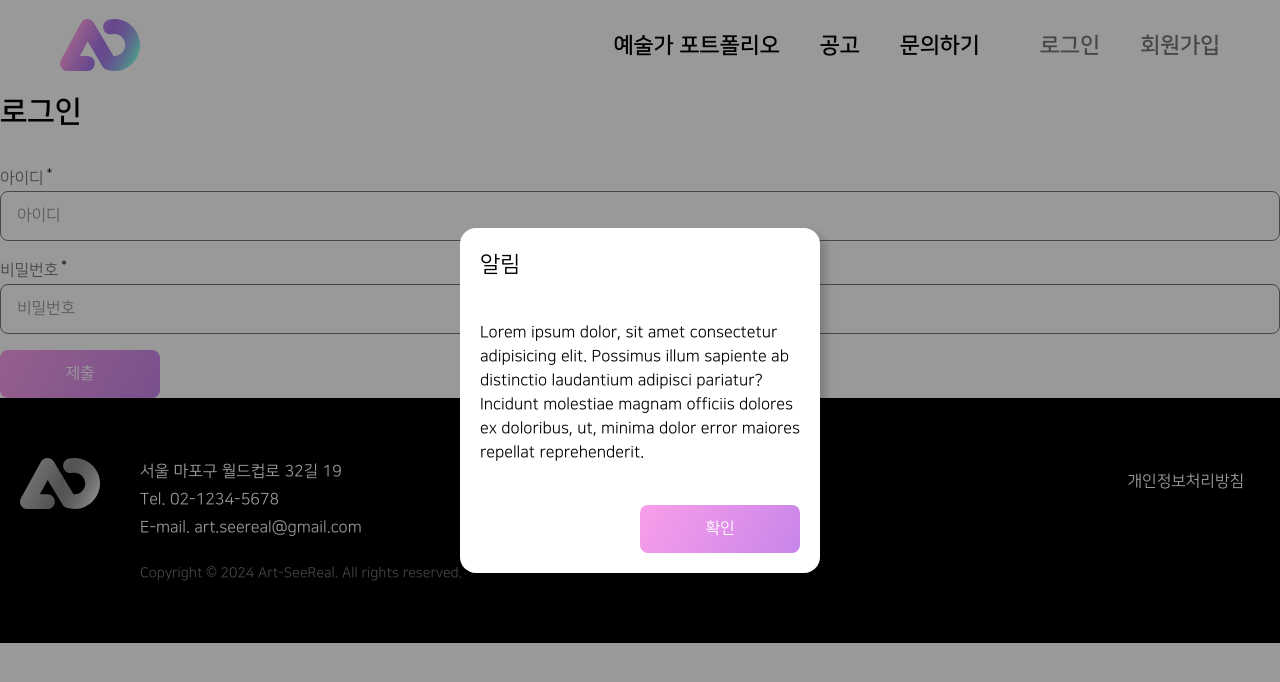
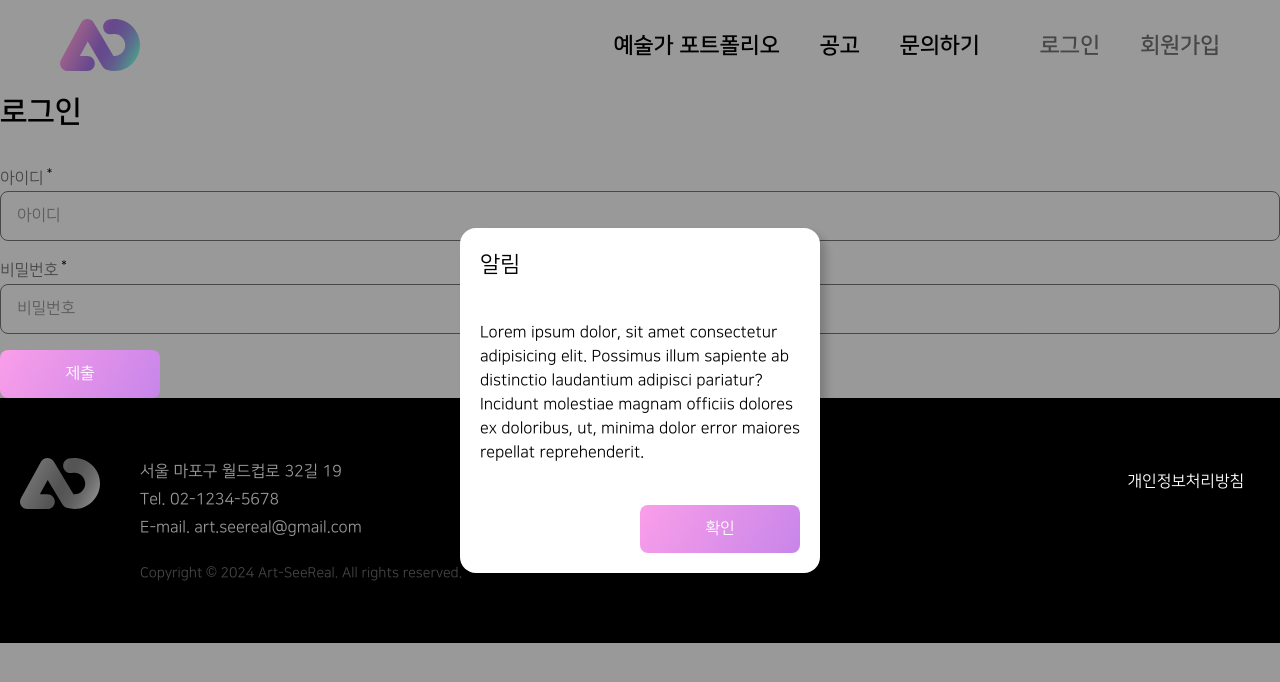
Before and after one commit to Art-SeeReal/FE_Repo, a React (Create React App) app: page /test in a window 1280 px wide. Shown: the top 682 px of the page. Built offline with nearby package versions, Linux system fonts and the light colour scheme.

Commit message:
refactor: 버튼 컴포넌트 수정

```diff
--- a/src/components/styles/Button.ts
+++ b/src/components/styles/Button.ts
@@ -10,7 +10,6 @@ const SIZES = {
 const STYLES = {
   primary: 'primary',
   secondary: 'secondary',
-  border: 'border',
   link: 'link',
   linkWhite: 'linkWhite',
 } as const;
@@ -22,11 +21,13 @@ export interface Props {
   children: ReactNode;
   $size?: SIZES;
   $style?: STYLES;
+  $border?: boolean;
   $block?: boolean;
-  disabled?: boolean;
 }
 
 export const Button = styled.button<Props>`
+  position: relative;
+  z-index: 1;
   display: inline-flex;
   align-items: center;
   justify-content: center;
@@ -35,12 +36,29 @@ export const Button = styled.button<Props>`
   border-radius: 0.8rem;
   line-height: 1;
 
-  ${({ disabled }) =>
-    disabled &&
+  &::before {
+    border-radius: 0.8rem;
+  }
+
+  ${({ $border }) =>
+    $border &&
     `
-      opacity: .5;
-      cursor: no-drop;
-  `};
+      &::before {
+        content: '';
+        position: absolute;
+        z-index: -1;
+        top: 0;
+        right: 0;
+        width: 100%;
+        height: 100%;
+        border: 2px solid transparent;
+      }
+    `}
+
+  &:disabled {
+    opacity: 0.5;
+    cursor: no-drop;
+  }
 
   ${({ $size }) => {
     if ($size === SIZES.small)
@@ -64,8 +82,8 @@ export const Button = styled.button<Props>`
 
   ${({ $block }) => $block && `max-width: none`};
 
-  ${({ $style }) => {
-    if ($style === STYLES.primary)
+  ${({ $style, $border }) => {
+    if (!$border && $style === STYLES.primary)
       return `
         color: #fff;
         background-image: linear-gradient(120deg, #fa9ee9, #b87eea 70%, #81fee9);
@@ -77,10 +95,29 @@ export const Button = styled.button<Props>`
         }
       `;
 
-    if ($style === STYLES.secondary)
+    if ($border && $style === STYLES.primary)
+      return `
+        color: #000;
+
+        &::before {
+          background-image: linear-gradient(#fff, #fff), linear-gradient(120deg, #fa9ee9, #b87eea 70%, #81fee9);
+          background-origin: border-box;
+          background-clip: padding-box, border-box;
+          background-size: 200% auto;
+          transition: background 0.4s ease;
+        }
+
+        &:hover {
+          &::before {
+            background-position: right center;
+          }
+        }
+    `;
+
+    if (!$border && $style === STYLES.secondary)
       return `
         color: #fff;
-        background: rgba(0, 0, 0);
+        background: #000;
         transition: background 0.4s ease;
 
         &:hover {
@@ -88,20 +125,15 @@ export const Button = styled.button<Props>`
         }
       `;
 
-    if ($style === STYLES.border)
+    if ($border && $style === STYLES.secondary)
       return `
         color: #000;
-        border: 2px solid transparent;
-        background-image: linear-gradient(#fff, #fff), linear-gradient(120deg, #fa9ee9, #b87eea 70%, #81fee9);
-        background-origin: border-box;
-        background-clip: padding-box, border-box;
-        background-size: 200% auto;
         transition: background 0.4s ease;
 
-        &:hover {
-          background-position: right center;
+        &::before {
+          border-color: #000;
         }
-    `;
+      `;
 
     if ($style === STYLES.link)
       return `
```
